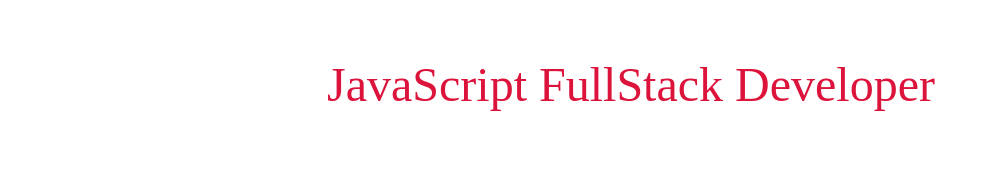
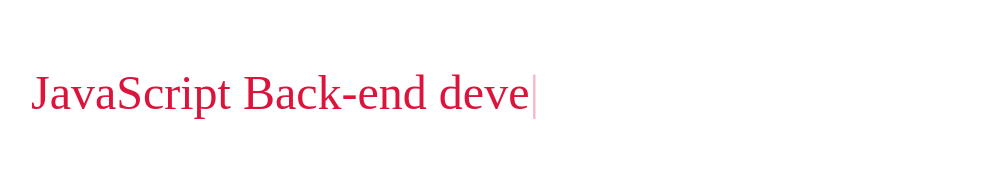
Before and after one commit to NearMaick/NearMaickBlog3.1, a Next.js app: page / in a window 1280 px wide. Shown: the part 978-1148 px from the top of the page, without its empty margins (9-1011 px from the left). Built offline with nearby package versions, Linux system fonts and the light colour scheme.

Commit message:
feat(web): typewriter hooks animation

```diff
--- /dev/null
+++ b/src/components/SuperpowerWords.tsx
@@ -0,0 +1,15 @@
+import styles from "../styles/components/superpower-words.module.scss";
+import { useTypedSuperpower } from "./useTypedSuperpower";
+
+const superpowers = [
+  "JavaScript Back-end developer",
+  "JavaScript Front-end developer",
+  "JavaScript Mobile developer",
+  "Elixir developer?",
+];
+
+export function Superpowers() {
+  const superpower = useTypedSuperpower(superpowers);
+
+  return <span className={styles.blinkingCursor}> {superpower}</span>;
+}
--- /dev/null
+++ b/src/components/useTypedSuperpower.tsx
@@ -0,0 +1,68 @@
+import { useEffect, useState } from "react";
+
+enum Phase {
+  Typing,
+  Pausing,
+  Deleting,
+}
+
+const TYPING_INTERVAL = 150;
+const PAUSE_MS = 1000;
+const DELETING_INTERVAL = 50;
+
+export function useTypedSuperpower(superpowers: string[]) {
+  const [selectedIndex, setSelectedIndex] = useState(0);
+  const [phase, setPhase] = useState(Phase.Typing);
+  const [typedSuperpower, setTypedSuperpower] = useState("");
+
+  useEffect(() => {
+    switch (phase) {
+      case Phase.Typing: {
+        const nextTypedSuperPower = superpowers[selectedIndex].slice(
+          0,
+          typedSuperpower.length + 1
+        );
+
+        if (nextTypedSuperPower === typedSuperpower) {
+          setPhase(Phase.Pausing);
+          return;
+        }
+
+        const timeout = setTimeout(() => {
+          setTypedSuperpower(nextTypedSuperPower);
+        }, TYPING_INTERVAL);
+
+        return () => clearTimeout(timeout);
+      }
+      case Phase.Deleting: {
+        if (!typedSuperpower) {
+          const nextIndex = selectedIndex + 1;
+          setSelectedIndex(superpowers[nextIndex] ? nextIndex : 0);
+          setPhase(Phase.Typing);
+          return;
+        }
+
+        const nextRemaining = superpowers[selectedIndex].slice(
+          0,
+          typedSuperpower.length - 1
+        );
+
+        const timeout = setTimeout(() => {
+          setTypedSuperpower(nextRemaining);
+        }, DELETING_INTERVAL);
+
+        return () => clearTimeout(timeout);
+      }
+      default:
+        const timeout = setTimeout(() => {
+          setPhase(Phase.Deleting);
+        }, PAUSE_MS);
+
+        return () => clearTimeout(timeout);
+    }
+
+    if (phase === Phase.Pausing) return;
+  }, [phase, selectedIndex, superpowers, typedSuperpower]);
+
+  return typedSuperpower;
+}
--- a/src/pages/index.tsx
+++ b/src/pages/index.tsx
@@ -4,6 +4,7 @@
 import { FaUser } from "react-icons/fa";
 
 import styles from "../styles/pages/Home.module.scss";
+import { Superpowers } from "../components/SuperpowerWords";
 
 const Home: NextPage = () => {
   return (
@@ -21,7 +22,9 @@
 
         <div className={styles.content}>
           <h3>Olá, sou maick souza</h3>
-          <span>JavaScript FullStack Developer</span>
+          <span>
+            <Superpowers />
+          </span>
           <p>
             Uma pessoa disciplinada que sempre busca sua melhor versão amanhã.
           </p>
--- /dev/null
+++ b/src/styles/components/superpower-words.module.scss
@@ -0,0 +1,14 @@
+.blinkingCursor {
+  text-align: left;
+}
+
+.blinkingCursor:after {
+  content: "|";
+  animation: blink 1s infinite;
+}
+
+@keyframes blink {
+  50% {
+    opacity: 0;
+  }
+}
--- a/src/styles/pages/Home.module.scss
+++ b/src/styles/pages/Home.module.scss
@@ -26,10 +26,11 @@
     }
 
     span {
-      display: block;
+      display: flex;
+      align-items: center;
       font-size: 3rem;
       color: $red-800;
-      padding: 0.5rem 0;
+      padding: 0.5rem 0 0 1rem;
     }
 
     p {
@@ -38,6 +39,17 @@
       padding: 1rem 0;
       line-height: 2;
     }
+  }
+}
+
+.blinkingCursor:after {
+  content: "|";
+  animation: blink 1s infinite;
+}
+
+@keyframes blink {
+  50% {
+    opacity: 0;
   }
 }
 
```
